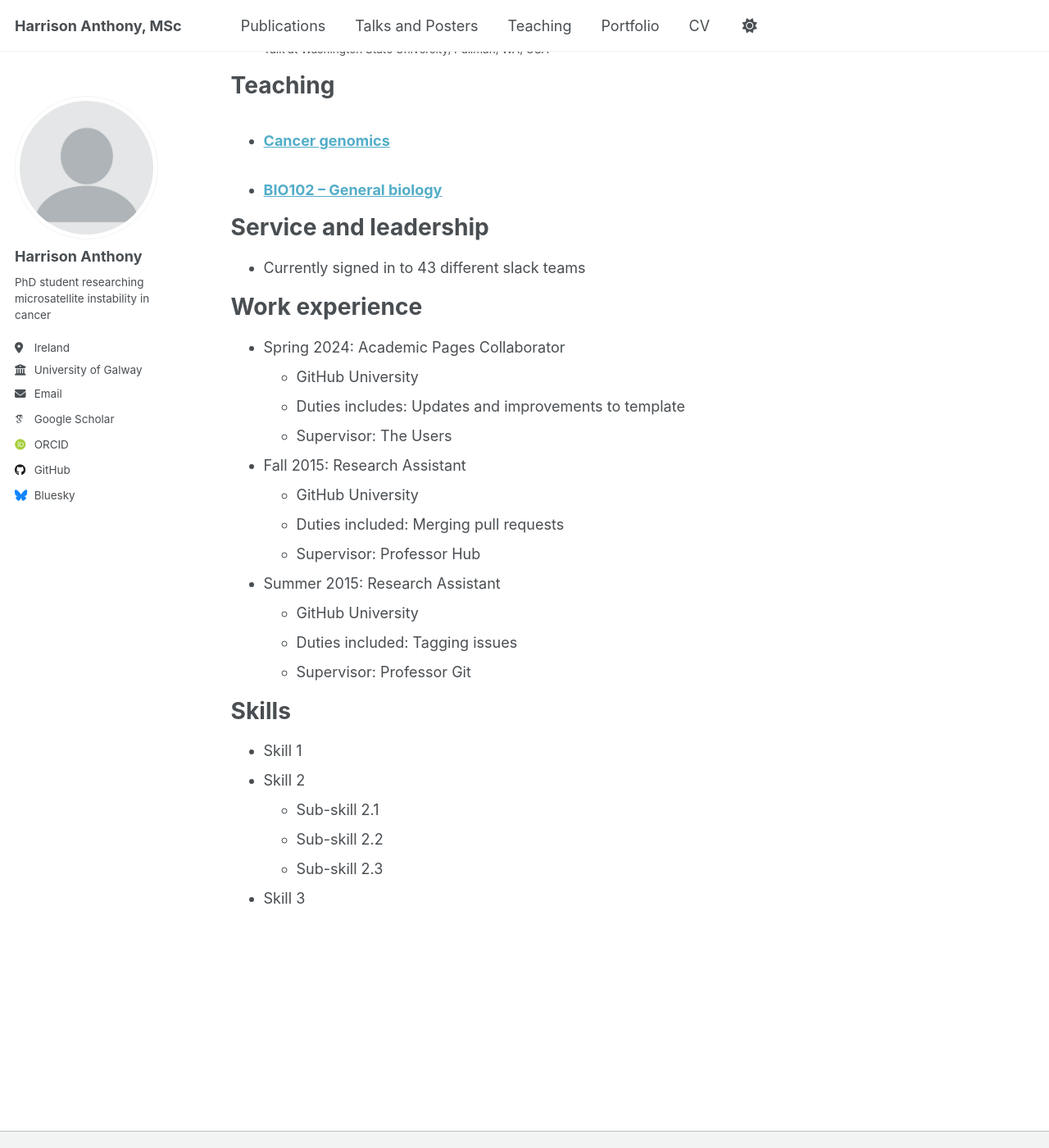
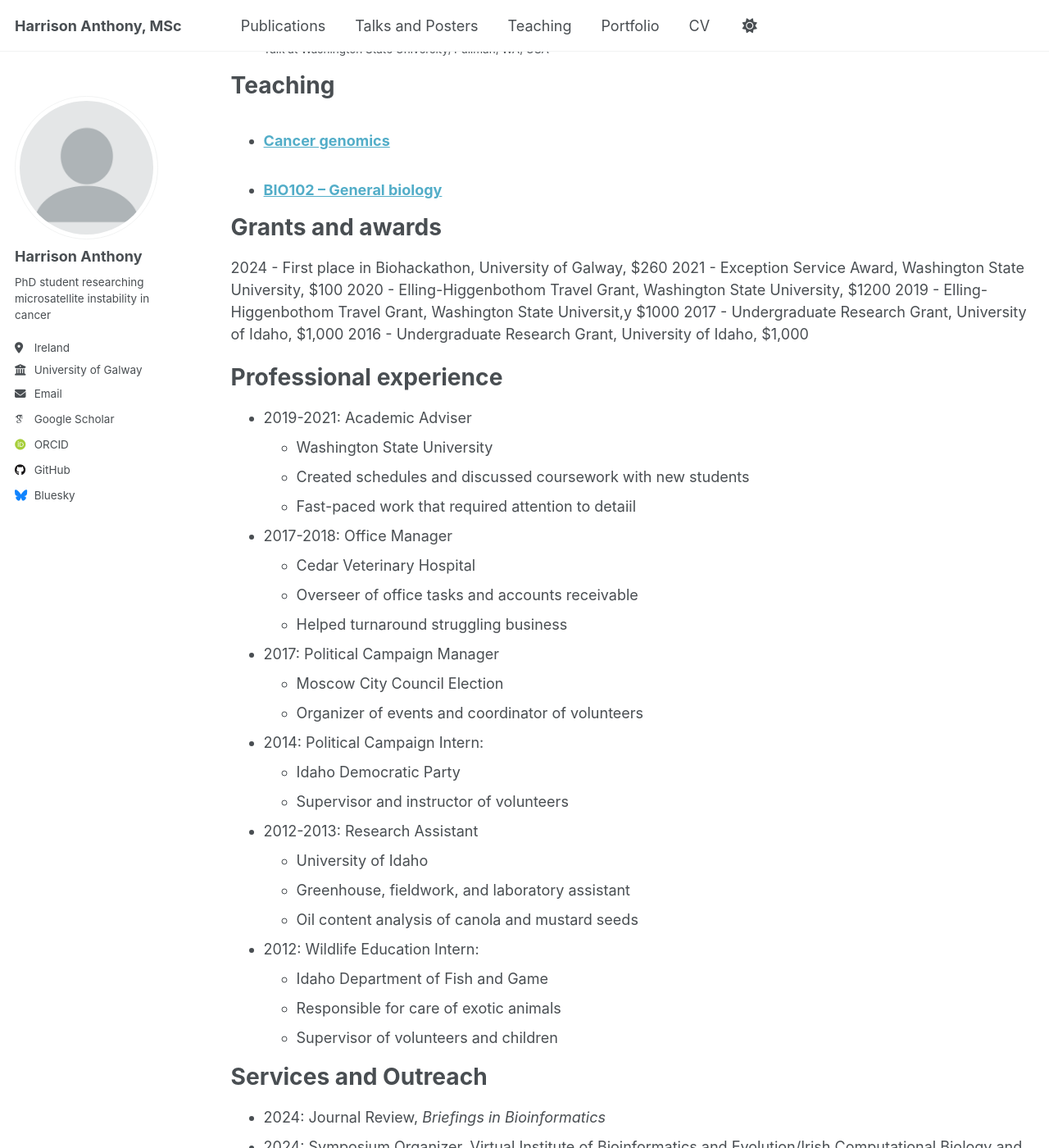
Before and after one commit to harrison-anth/harrison-anth.github.io, a Jekyll site: the page built from _pages/cv.md, in a window 1280 px wide and 1400 px high, scrolled down 1011 px. Shown: the whole window at 82% size. Built offline with Jekyll 4.4.1, drawn with Linux system fonts in a browser that asks for light colours; some web fonts are replaced; some of the changed text lies outside the part shown.

Commit message:
updating cv

```diff
--- a/_pages/cv.md
+++ b/_pages/cv.md
@@ -34,32 +34,55 @@ Teaching
     {% include archive-single-cv.html %}
   {% endfor %}</ul>
 
-Service and leadership
+Grants and awards
 ======
-* Currently signed in to 43 different slack teams
+2024 - First place in Biohackathon, University of Galway, $260
+2021 - Exception Service Award, Washington State University, $100
+2020 - Elling-Higgenbothom Travel Grant, Washington State University, $1200
+2019 - Elling-Higgenbothom Travel Grant, Washington State Universit,y $1000
+2017 - Undergraduate Research Grant, University of Idaho, $1,000
+2016 - Undergraduate Research Grant, University of Idaho, $1,000
 
-Work experience
+Professional experience
 ======
-* Spring 2024: Academic Pages Collaborator
-  * GitHub University
-  * Duties includes: Updates and improvements to template
-  * Supervisor: The Users
+* 2019-2021: Academic Adviser
+  * Washington State University
+  * Created schedules and discussed coursework with new students
+  * Fast-paced work that required attention to detaiil
 
-* Fall 2015: Research Assistant
-  * GitHub University
-  * Duties included: Merging pull requests
-  * Supervisor: Professor Hub
+* 2017-2018: Office Manager
+  * Cedar Veterinary Hospital
+  * Overseer of office tasks and accounts receivable
+  * Helped turnaround struggling business
 
-* Summer 2015: Research Assistant
-  * GitHub University
-  * Duties included: Tagging issues
-  * Supervisor: Professor Git
+* 2017: Political Campaign Manager
+  * Moscow City Council Election
+  * Organizer of events and coordinator of volunteers
 
-Skills
+* 2014: Political Campaign Intern:
+  * Idaho Democratic Party
+  * Supervisor and instructor of volunteers
+
+* 2012-2013: Research Assistant
+  * University of Idaho
+  * Greenhouse, fieldwork, and laboratory assistant
+  * Oil content analysis of canola and mustard seeds
+
+* 2012: Wildlife Education Intern:
+  * Idaho Department of Fish and Game
+  * Responsible for care of exotic animals
+  * Supervisor of volunteers and children
+
+Services and Outreach
 ======
-* Skill 1
-* Skill 2
-  * Sub-skill 2.1
-  * Sub-skill 2.2
-  * Sub-skill 2.3
-* Skill 3
+* 2024: Journal Review, *Briefings in Bioinformatics*
+* 2024: Symposium Organizer, Virtual Institute of Bioinformatics and Evolution/Irish
+Computational Biology and Genomics Joint Symposium, University of Galway
+* 2020: Symposium Organizer, School of Biological Sciences
+Graduate Student Symposium, Washington State University
+* 2019-2020: Committee Member, Professional Development Initiative,
+Washington State University
+* 2019-2020: Event Organizer, Biology Graduate Student Association,
+ Washington State University
+* 2015-2017: Undergraduate Reesearch Mentor, Phi Sigma Biology Honor Society,
+University of Idaho
```
Also changed, not shown: other parts of _pages/cv.md (+1 -1 lines).
